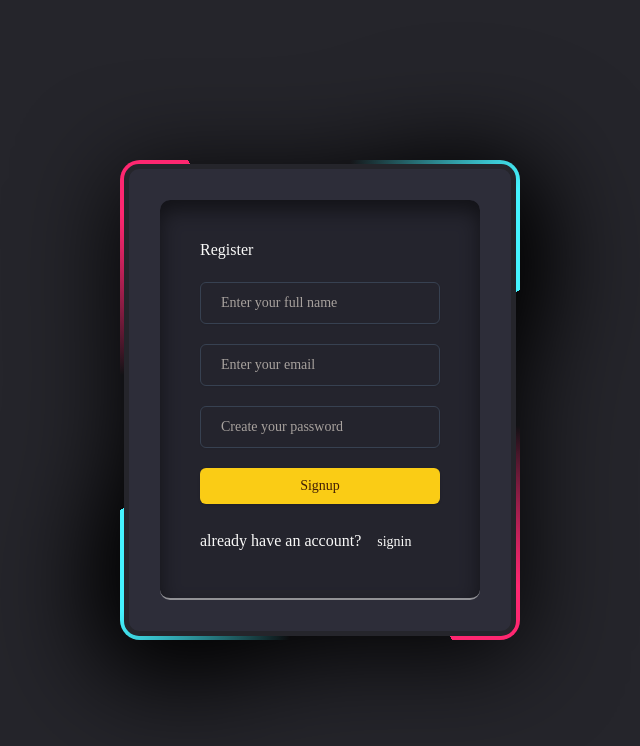
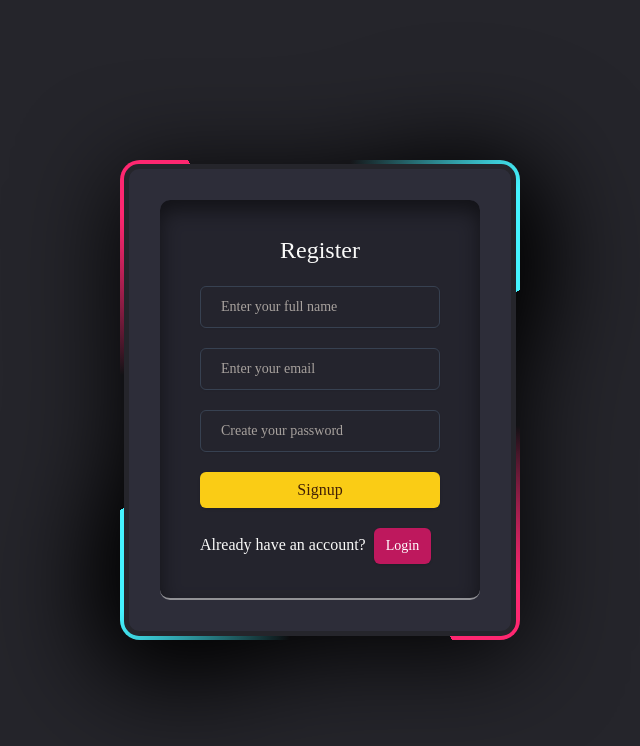
Before and after one commit to ankitsingh0112/Project-Management-System-frontend, a React (Vite) app: page /accept_invitation in a window 1280 px wide. Shown: the top 746 px of the page, without its empty margins (320-960 px from the left). Built offline with nearby package versions, Linux system fonts and the light colour scheme; no server answers.

Commit message:
auth design corrected

```diff
--- a/src/pages/Auth/Auth.jsx
+++ b/src/pages/Auth/Auth.jsx
@@ -14,8 +14,8 @@ const Auth = () => {
                     {active ? <Signup /> : <Login />}
 
                     <div>
-                        <span>already have an account?</span>
-                        <Button variant="ghost" onClick={()=>setActive(!active)}>{active?"signin":"signup"}</Button>
+                        <span>Already have an account?</span>
+                        <Button className="p-3 ml-2 bg-pink-700 hover:bg-pink-900 text-white" onClick={()=>setActive(!active)}>{active?"Login":"Signup"}</Button>
                     </div>
                 </div>
             </div>
--- a/src/pages/Auth/Login.jsx
+++ b/src/pages/Auth/Login.jsx
@@ -21,7 +21,7 @@ const Login = () => {
       };
   return (
     <div className='space-y-5'>
-        <h1>Register</h1>
+        <h1 className='text-center text-2xl'>Login</h1>
         <Form {...form}>
         <form className="space-y-5" onSubmit={form.handleSubmit(onSubmit)}>
 
@@ -63,8 +63,8 @@ const Login = () => {
             )}
           />
 
-            <Button type="submit" className="w-full mt-5">
-                Sign-in
+            <Button type="submit" className="w-full mt-5 text-md">
+                Login
             </Button>
         </form>
       </Form>
--- a/src/pages/Auth/Signup.jsx
+++ b/src/pages/Auth/Signup.jsx
@@ -22,7 +22,7 @@ const Signup = () => {
       };
   return (
     <div className='space-y-5'>
-        <h1>Register</h1>
+        <h1 className='text-center text-2xl'>Register</h1>
         <Form {...form}>
         <form className="space-y-5" onSubmit={form.handleSubmit(onSubmit)}>
           <FormField
@@ -81,7 +81,7 @@ const Signup = () => {
             )}
           />
 
-            <Button type="submit" className="w-full mt-5">
+            <Button type="submit" className="w-full mt-5 text-md">
                 Signup
             </Button>
         </form>
```
